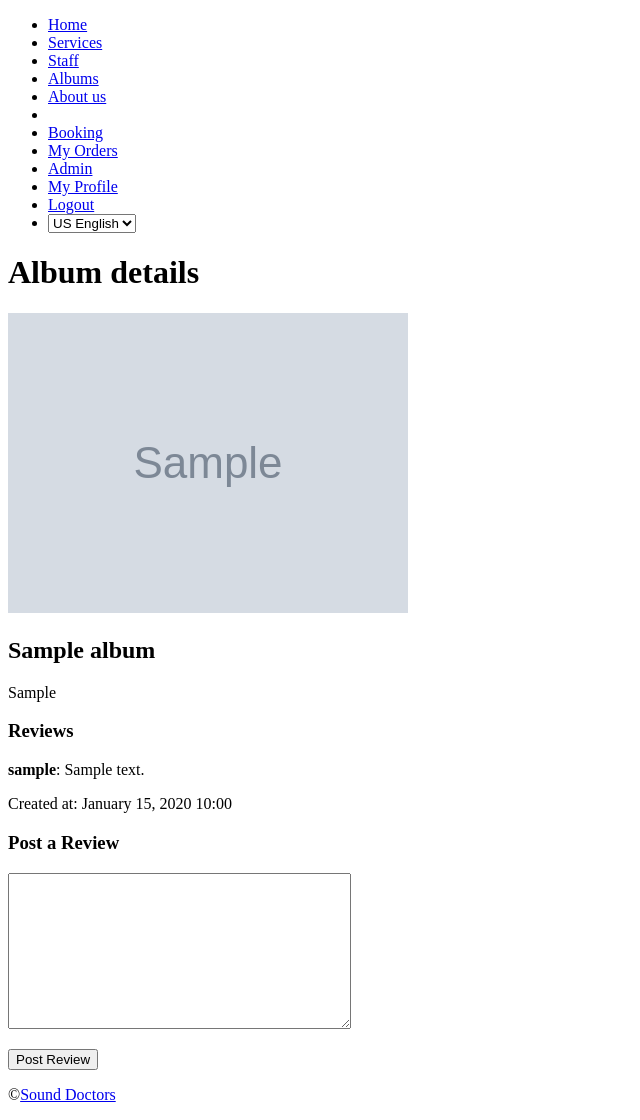
After one commit to povilastsk/ptu16_sound_doctors, a Django app: page /album_detail/1/ in a window 1280 px wide. The commit adds this page. Shown: the whole page, without its empty margins (0-640 px from the left). Run offline with Django 4.2, Linux system fonts and the light colour scheme; a user stored in the database is signed in; tables that the repository leaves empty hold one stand-in row (values such as "Sample post"); grey boxes marked "Sample" are stand-in pictures.

Commit message:
albums with reviews and default covers

```diff
--- a/sound_doctors/clinic/forms.py
+++ b/sound_doctors/clinic/forms.py
@@ -23,3 +23,22 @@ class ServiceReviewForm(forms.ModelForm):
         if not content:
             raise forms.ValidationError("Review content cannot be empty.")
         return content
+
+
+class AlbumReviewForm(forms.ModelForm):
+    class Meta:
+        model = models.AlbumReview
+        fields = ('content', 'album', 'reviewer')
+        widgets = {
+            'album': forms.HiddenInput(),
+            'reviewer': forms.HiddenInput(),
+        }
+        labels = {
+            'content': '',
+        }
+
+    def clean_content(self):
+        content = self.cleaned_data.get('content')
+        if not content:
+            raise forms.ValidationError("Review content cannot be empty.")
+        return content
--- a/sound_doctors/clinic/models.py
+++ b/sound_doctors/clinic/models.py
@@ -170,13 +170,14 @@ class AlbumReview(models.Model):
     album = models.ForeignKey(
         Album,
         verbose_name=_("album"),
-        on_delete=models.CASCADE
+        on_delete=models.CASCADE,
+        related_name='album_reviews',
     )
     reviewer = models.ForeignKey(
         User,
         verbose_name=_("reviewer"),
         on_delete=models.CASCADE,
-        related_name='book_reviews',
+        related_name='album_reviews',
     )
     content = models.TextField(_("content"), max_length=4000, blank=True, null=True)
     created_at = models.DateTimeField(
--- a/sound_doctors/clinic/templates/base.html
+++ b/sound_doctors/clinic/templates/base.html
@@ -14,7 +14,8 @@
             <ul>
                 <li><a href="{% url 'index' %}">{% trans "home"|capfirst %}</a></li>
                 <li><a href="{% url 'service_list' %}">{% trans "services"|capfirst %}</a></li>
-                <li><a href="{% url "doctor_list" %}">{% trans "staff"|capfirst %}</a></li>
+                <li><a href="{% url 'doctor_list' %}">{% trans "staff"|capfirst %}</a></li>
+                <li><a href="{% url 'album_list' %}">{% trans "albums"|capfirst %}</a></li>
                 <li><a href="{% url 'about_us' %}">{% trans "about us"|capfirst %}</a></li>
                 <li class="spacer"></li>
             {% if user.is_authenticated %}
--- /dev/null
+++ b/sound_doctors/clinic/templates/clinic/album_detail.html
@@ -0,0 +1,37 @@
+{% extends "base.html" %}
+{% load static %}
+{% load i18n %}
+{% block content %}
+    <h1>{% trans "album details"|capfirst %}</h1>
+    <div class="album-details">
+        {% if album.cover %}
+            <img src="{{ album.cover.url }}" alt="{{ album.title }} Cover">
+        {% else %}
+            <img src="{% static 'img/def_album.jpg' %}" alt="{% trans 'Default Album Cover' %}">
+        {% endif %}
+        <h2>{{ album.title }}</h2>
+        <p>{{ album.artist }}</p>
+
+        <h3>{% trans "Reviews"|capfirst %}</h3>
+        {% for review in reviews %}
+            <div class="review">
+                <p><strong>{{ review.reviewer.username }}</strong>: {{ review.content }}</p>
+                <p class="timestamp">{% trans "Created at:"|capfirst %} {{ review.created_at|date:"F j, Y H:i" }}</p>
+            </div>
+        {% endfor %}
+
+        {% if user.is_authenticated %}
+            <h3>{% trans "Post a Review"|capfirst %}</h3>
+            <form method="post" action="{% url 'album_detail' pk=album.id %}">
+                {% csrf_token %}
+                {{ form.as_p }}
+                {% for error in form.non_field_errors %}
+                    <p class="error">{{ error }}</p>
+                {% endfor %}
+                <button type="submit">{% trans "Post Review"|capfirst %}</button>
+            </form>
+        {% else %}
+            <p>{% trans "Log in to post a review."|capfirst %}</p>
+        {% endif %}
+    </div>
+{% endblock %}
--- a/sound_doctors/clinic/urls.py
+++ b/sound_doctors/clinic/urls.py
@@ -9,4 +9,6 @@ urlpatterns = [
     path('doctors/', views.DoctorListView.as_view(), name='doctor_list'),
     path('order/', views.OrderServiceView.as_view(), name='order_service'),
     path('orders/', views.OrderListView.as_view(), name='order_list'),
+    path('albums/', views.AlbumListView.as_view(), name='album_list'),
+    path('album_detail/<int:pk>/', views.AlbumDetailView.as_view(), name='album_detail'),
 ]
--- a/sound_doctors/clinic/views.py
+++ b/sound_doctors/clinic/views.py
@@ -68,10 +68,7 @@ class ServiceDetailView(DetailView):
             form.save()
             return redirect(reverse('service_detail', kwargs={'pk': self.kwargs['pk']}))
         else:
-            # Handle form errors if needed
             pass
-
-        # If the form is not valid, render the detail view with errors
         return self.get(request, *args, **kwargs)
 
 
@@ -94,7 +91,7 @@ class OrderServiceView(View):
             service_order = form.save(commit=False)
             service_order.customer = request.user
             service_order.save()
-            return redirect('order_list')  # Redirect to the order list view
+            return redirect('order_list')
         return render(request, self.template_name, {'form': form})
 
 
@@ -104,3 +101,31 @@ class OrderListView(View):
     def get(self, request, *args, **kwargs):
         service_orders = models.ServiceOrder.objects.filter(customer=request.user)
         return render(request, self.template_name, {'service_orders': service_orders})
+
+
+class AlbumListView(ListView):
+    model = models.Album
+    template_name = 'clinic/album_list.html'
+    context_object_name = 'albums'
+
+
+class AlbumDetailView(View):
+    template_name = 'clinic/album_detail.html'
+
+    def get(self, request, *args, **kwargs):
+        album = get_object_or_404(models.Album, pk=kwargs['pk'])
+        reviews = models.AlbumReview.objects.filter(album=album).order_by('-created_at')
+        form = forms.AlbumReviewForm(initial={'album': album.id, 'reviewer': request.user.id}) if request.user.is_authenticated else None
+
+        return render(request, self.template_name, {'album': album, 'reviews': reviews, 'form': form})
+
+    def post(self, request, *args, **kwargs):
+        album = get_object_or_404(models.Album, pk=kwargs['pk'])
+        form = forms.AlbumReviewForm(request.POST)
+
+        if form.is_valid():
+            form.save()
+            return redirect('album_detail', pk=album.id)
+
+        reviews = models.AlbumReview.objects.filter(album=album).order_by('-created_at')
+        return render(request, self.template_name, {'album': album, 'reviews': reviews, 'form': form})
```
Also changed, not shown: sound_doctors/clinic/templates/clinic/album_list.html (added, +21 -0 lines), sound_doctors/clinic/migrations/0003_alter_albumreview_reviewer.py (added), sound_doctors/clinic/static/img/def_album.jpg (added).
